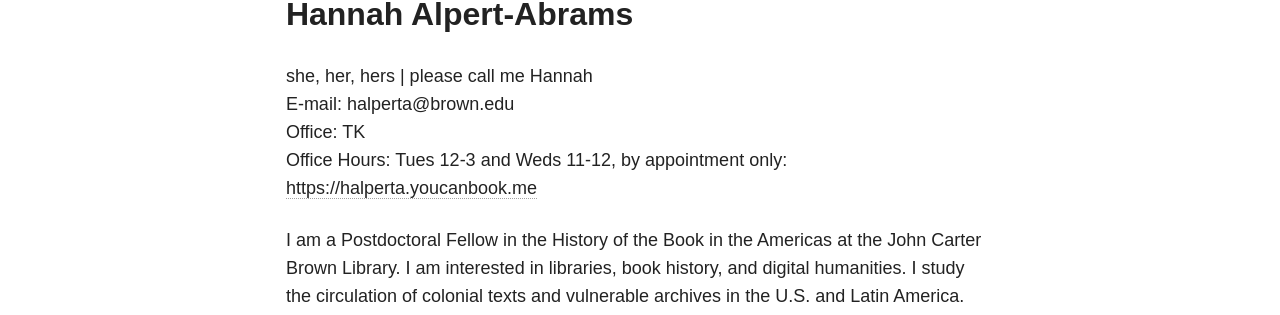
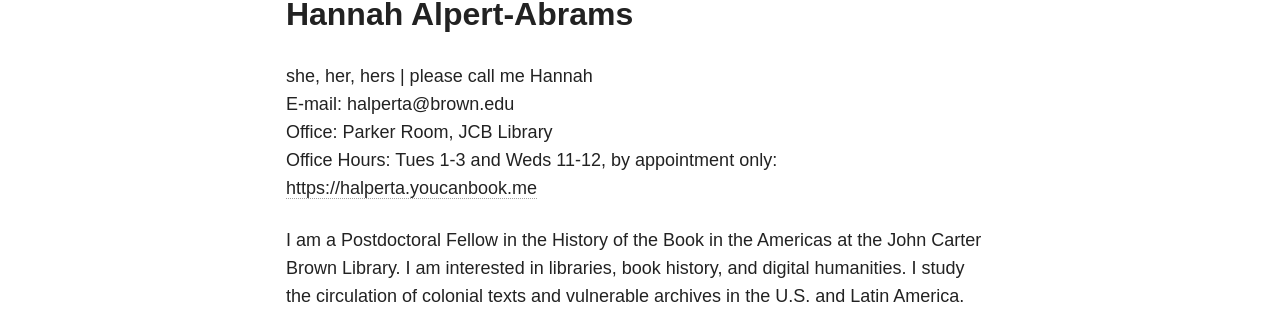
Before and after one commit to halperta/2019-bookhistory, a Jekyll site: the page built from instructors/index.md, in a window 1280 px wide. Shown: the part 1095-1410 px from the top of the page. Built offline with Jekyll 4.4.1, drawn with Linux system fonts in a browser that asks for light colours; nearby versions of some CDN libraries.

Commit message:
some details about bios

```diff
--- a/instructors/index.md
+++ b/instructors/index.md
@@ -15,8 +15,8 @@ Neil Safier is the Beatrice and Julio Mario Santo Domingo Director and Librarian
 ## Hannah Alpert-Abrams
 she, her, hers | please call me Hannah \\
 E-mail: halperta@brown.edu
-Office: TK
-Office Hours: Tues 12-3 and Weds 11-12, by appointment only: [https://halperta.youcanbook.me](https://halperta.youcanbook.me)
+Office: Parker Room, JCB Library
+Office Hours: Tues 1-3 and Weds 11-12, by appointment only: [https://halperta.youcanbook.me](https://halperta.youcanbook.me)
 
 I am a Postdoctoral Fellow in the History of the Book in the Americas at the John Carter Brown Library. I am interested in libraries, book history, and digital humanities. I study the circulation of colonial texts and vulnerable archives in the U.S. and Latin America. From 2015-2017, I managed the *Reading the First Books* project at LLILAS Benson Latin American Studies and Collections, UT Austin, and from 2017-2018 I managed the digital portal to the Archivo Histórico de la Policía Nacional de Guatemala. I earned my PhD in comparative literature from the University of Texas at Austin in 2017.
 
```
